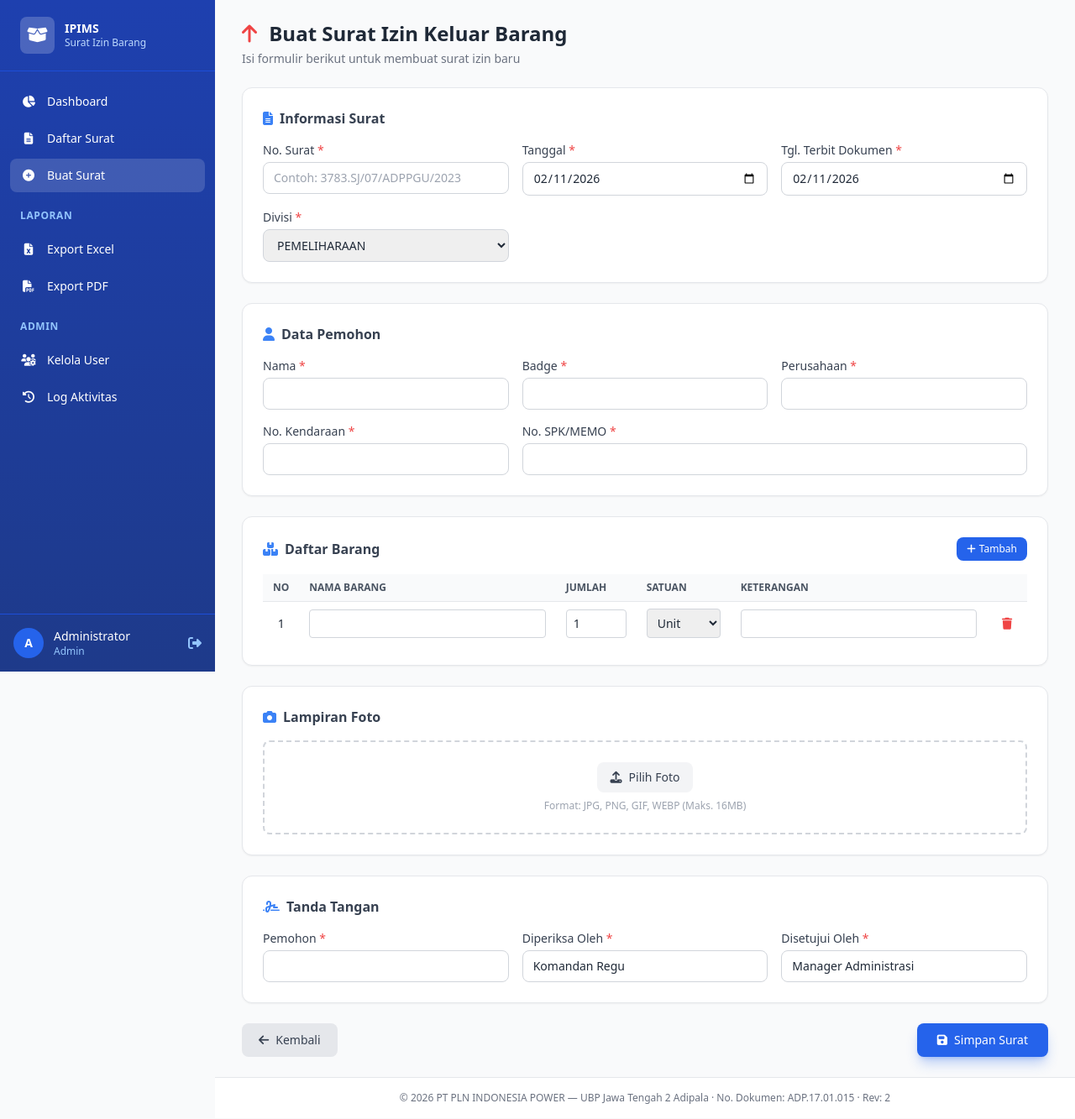
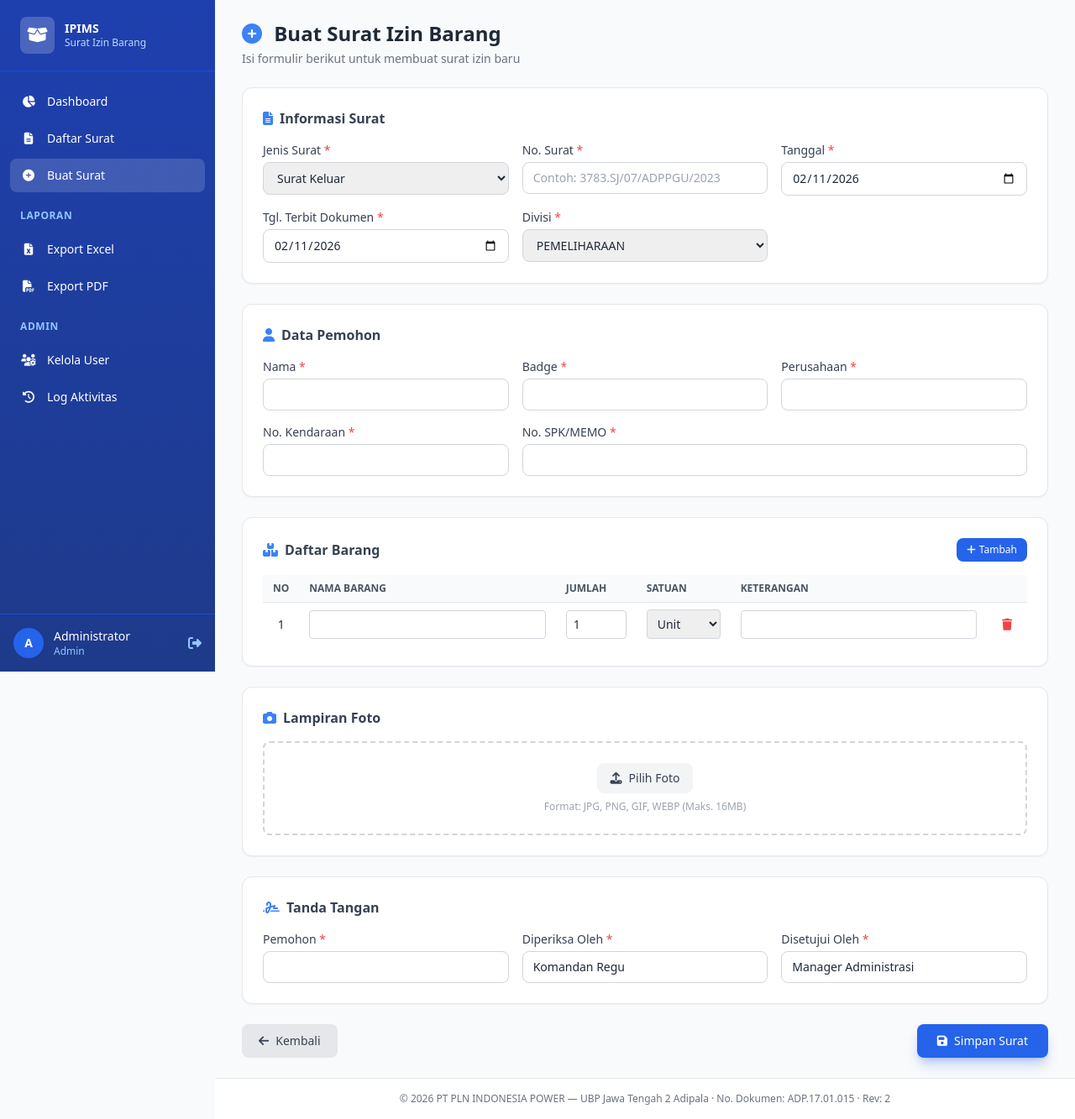
Before and after one commit to qrxs5rycfq-dot/Surat-izin-keluar-masuk-barang, a Flask app: page /surat/add in a window 1280 px wide. Shown: the whole page at 84% size. Run offline with Flask 3, Linux system fonts and the light colour scheme; a user stored in the database is signed in; data that the repository does not hold is empty; some libraries are stand-ins or nearby versions.

Commit message:
Fix MergedCell error in Excel, show photo in PDF, add jenis selector in Buat Surat form
Co-authored-by: qrxs5rycfq-dot <245826761+qrxs5rycfq-dot@users.noreply.github.com>

```diff
--- a/app.py
+++ b/app.py
@@ -436,10 +436,13 @@ def export_pdf(id):
     except Exception:
         surat['barang_items'] = []
 
-    html = render_template('pdf_template.html', surat=surat)
+    html = render_template('pdf_template.html', surat=surat,
+                           upload_dir=os.path.abspath(Config.UPLOAD_DIR))
     try:
         from weasyprint import HTML
-        pdf_bytes = HTML(string=html, base_url=request.host_url).write_pdf()
+        from pathlib import Path
+        base = Path(app.root_path, 'static').as_uri() + '/'
+        pdf_bytes = HTML(string=html, base_url=base).write_pdf()
         clean = ''.join(c for c in surat['no_surat'] if c.isalnum() or c in '-_.')
         filename = f"surat_izin_{clean}.pdf"
         return send_file(
--- a/templates/add_surat.html
+++ b/templates/add_surat.html
@@ -1,23 +1,29 @@
 {% extends "base.html" %}
-{% block title %}Buat Surat {{ 'Keluar' if jenis=='keluar' else 'Masuk' }} - {{ app_name }}{% endblock %}
+{% block title %}Buat Surat Izin - {{ app_name }}{% endblock %}
 
 {% block content %}
 <div class="mb-6">
     <h2 class="text-2xl font-bold text-gray-800">
-        <i class="fas fa-{{ 'arrow-up text-red-500' if jenis=='keluar' else 'arrow-down text-green-500' }} mr-2"></i>
-        Buat Surat Izin {{ 'Keluar' if jenis=='keluar' else 'Masuk' }} Barang
+        <i class="fas fa-plus-circle text-blue-500 mr-2"></i>
+        Buat Surat Izin Barang
     </h2>
     <p class="text-gray-500 text-sm mt-1">Isi formulir berikut untuk membuat surat izin baru</p>
 </div>
 
 <form method="POST" enctype="multipart/form-data" id="suratForm" class="space-y-6">
     <input type="hidden" name="csrf_token" value="{{ csrf_token() }}">
-    <input type="hidden" name="jenis" value="{{ jenis }}">
 
     <!-- Info Surat -->
     <div class="bg-white rounded-xl shadow-sm border p-6">
         <h3 class="font-semibold text-gray-700 mb-4 flex items-center gap-2"><i class="fas fa-file-alt text-blue-500"></i> Informasi Surat</h3>
         <div class="grid grid-cols-1 md:grid-cols-3 gap-4">
+            <div>
+                <label class="block text-sm font-medium text-gray-700 mb-1">Jenis Surat <span class="text-red-500">*</span></label>
+                <select name="jenis" id="jenisSelect" required class="w-full px-3 py-2 border border-gray-300 rounded-lg text-sm focus:ring-2 focus:ring-blue-500 focus:border-blue-500">
+                    <option value="keluar" {{ 'selected' if jenis=='keluar' }}>Surat Keluar</option>
+                    <option value="masuk" {{ 'selected' if jenis=='masuk' }}>Surat Masuk</option>
+                </select>
+            </div>
             <div>
                 <label class="block text-sm font-medium text-gray-700 mb-1">No. Surat <span class="text-red-500">*</span></label>
                 <input type="text" name="no_surat" required class="w-full px-3 py-2 border border-gray-300 rounded-lg text-sm focus:ring-2 focus:ring-blue-500 focus:border-blue-500" placeholder="Contoh: 3783.SJ/07/ADPPGU/2023">
--- a/templates/pdf_template.html
+++ b/templates/pdf_template.html
@@ -131,7 +131,7 @@
 <p class="section-title">LAMPIRAN FOTO</p>
 <div class="foto-box">
     {% if surat.lampiran_foto %}
-    <img src="{{ url_for('static', filename='uploads/' + surat.lampiran_foto) }}" alt="Lampiran Foto" style="max-width:100%; max-height:500px; height:auto; border-radius:6px;">
+    <img src="file://{{ upload_dir }}/{{ surat.lampiran_foto }}" alt="Lampiran Foto" style="max-width:100%; max-height:500px; height:auto; border-radius:6px;">
     {% else %}
     <p style="color:#999;margin-top:80px;font-size:9pt">Foto barang yang akan di{{ 'keluarkan' if surat.jenis=='keluar' else 'masukkan' }}</p>
     {% endif %}
```
